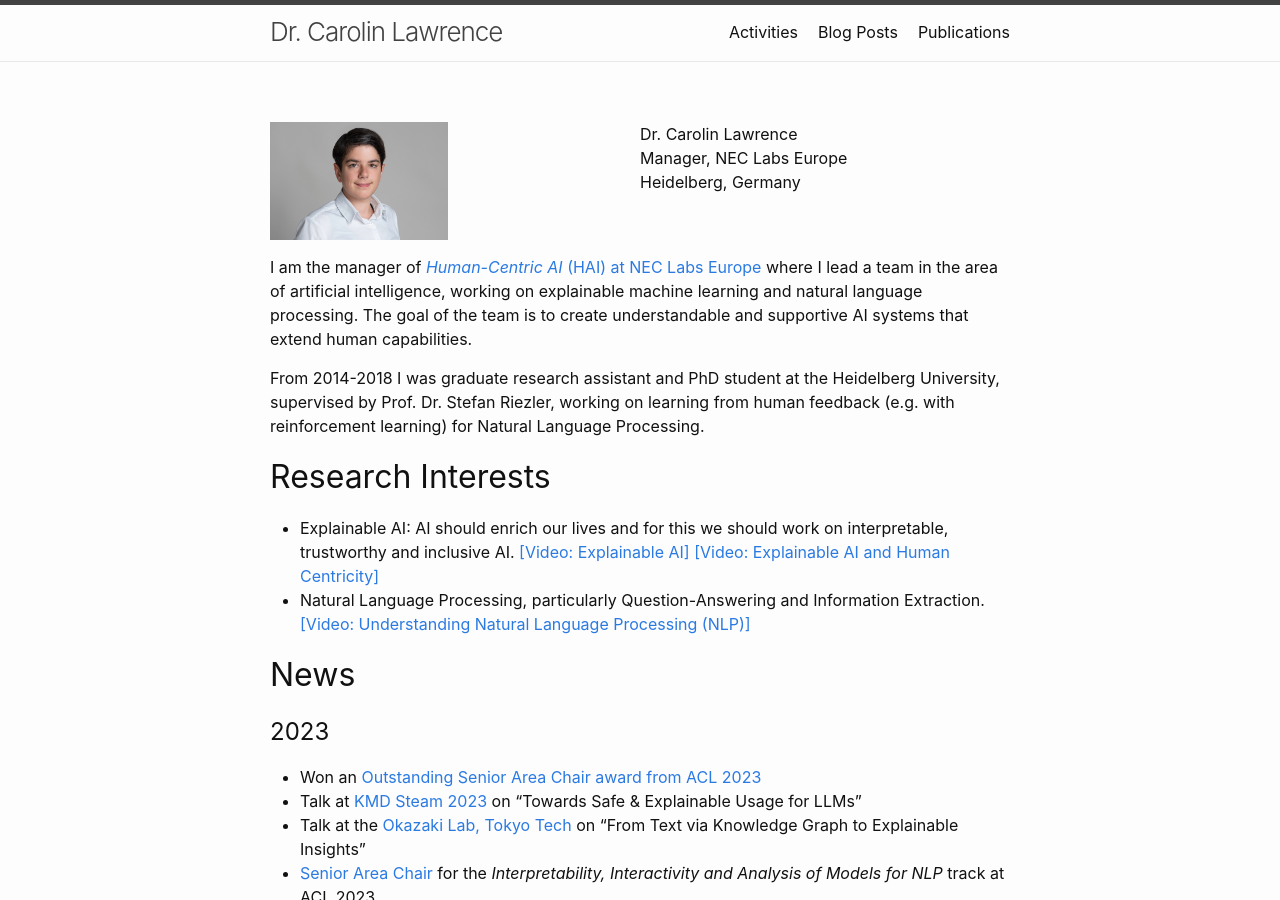
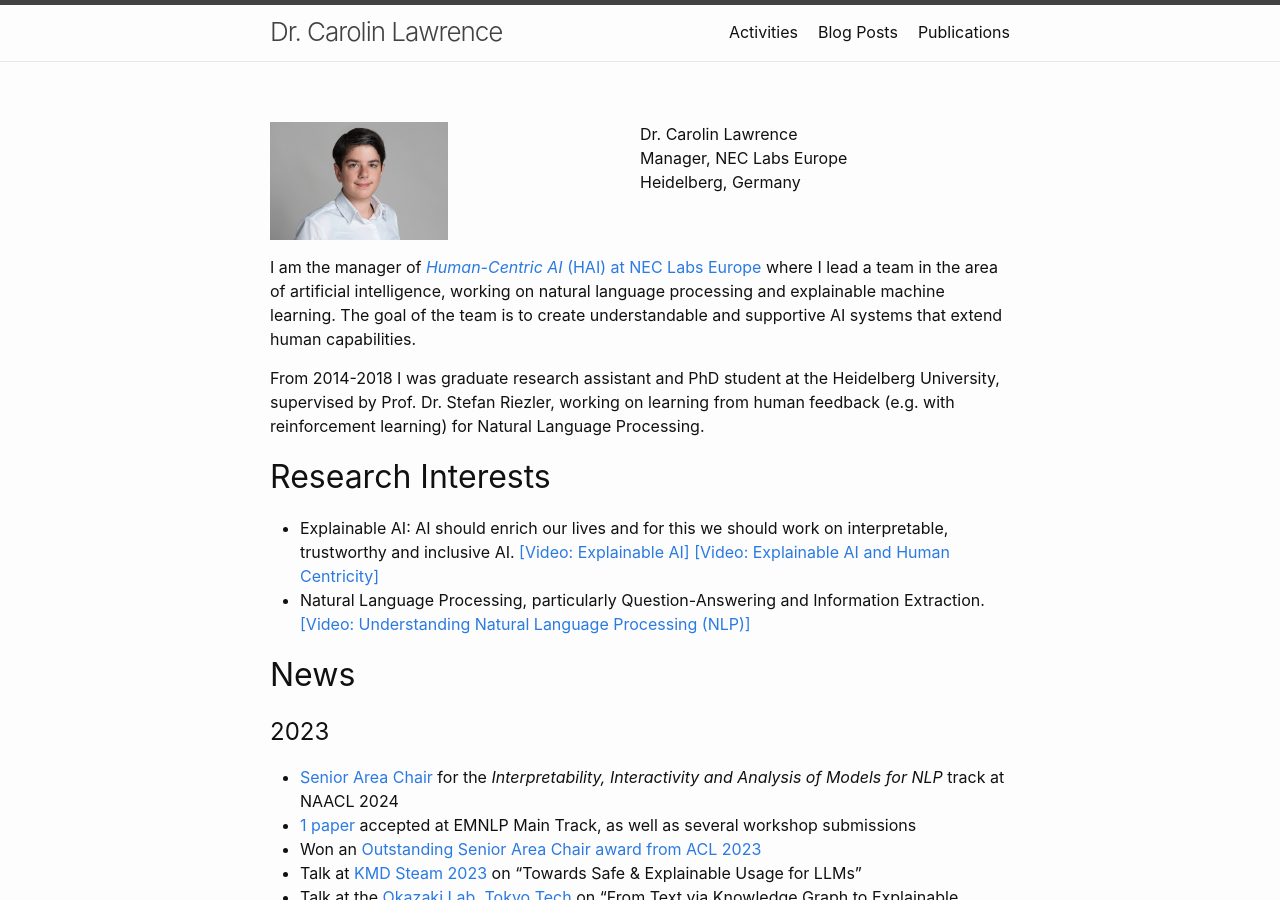
Before and after one commit to carolinlawrence/carolinlawrence.github.io, a Jekyll site: the page built from index.markdown, in a window 1280 px wide and 900 px high. Built offline with Jekyll 4.4.1, drawn with Linux system fonts in a browser that asks for light colours.

Commit message:
Update index.markdown

```diff
--- a/index.markdown
+++ b/index.markdown
@@ -21,7 +21,7 @@ youtubeId: 6UeOwHtBF_0
     </div>
 </div>
 
-I am the manager of <a href="https://neclab.eu/research-areas/data-science/human-centric-ai"><i>Human-Centric AI</i> (HAI) at NEC Labs Europe</a> where I lead a team in the area of artificial intelligence, working on explainable machine learning and natural language processing. The goal of the team is to create understandable and supportive AI systems that extend human capabilities.
+I am the manager of <a href="https://neclab.eu/research-areas/data-science/human-centric-ai"><i>Human-Centric AI</i> (HAI) at NEC Labs Europe</a> where I lead a team in the area of artificial intelligence, working on natural language processing and explainable machine learning. The goal of the team is to create understandable and supportive AI systems that extend human capabilities.
 
 From 2014-2018 I was graduate research assistant and PhD student at the Heidelberg University, supervised by Prof. Dr. Stefan Riezler, working on learning from human feedback (e.g. with reinforcement learning) for Natural Language Processing.
 
@@ -32,6 +32,8 @@ From 2014-2018 I was graduate research assistant and PhD student at the Heidelbe
 
 ## News
 # 2023
+* <a href="https://2023.aclweb.org/committees/program/">Senior Area Chair</a> for the <i>Interpretability, Interactivity and Analysis of Models for NLP</i> track at NAACL 2024
+* <a href="publications/">1 paper</a> accepted at EMNLP Main Track, as well as several workshop submissions
 * Won an <a href="https://2023.aclweb.org/program/best_reviewers/">Outstanding Senior Area Chair award from ACL 2023<a/>
 * Talk at <a href="https://event.kmd.dk/kmdsteam23/">KMD Steam 2023</a> on "Towards Safe & Explainable Usage for LLMs"
 * Talk at the <a href="https://www.nlp.c.titech.ac.jp/news/2023/04/21/aitech.en.html">Okazaki Lab, Tokyo Tech</a> on "From Text via Knowledge Graph to Explainable Insights"
```
